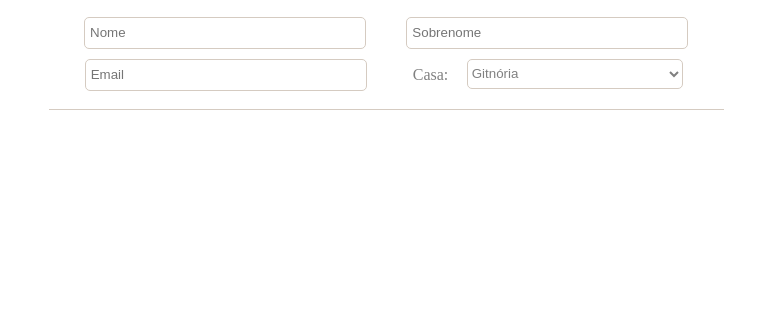
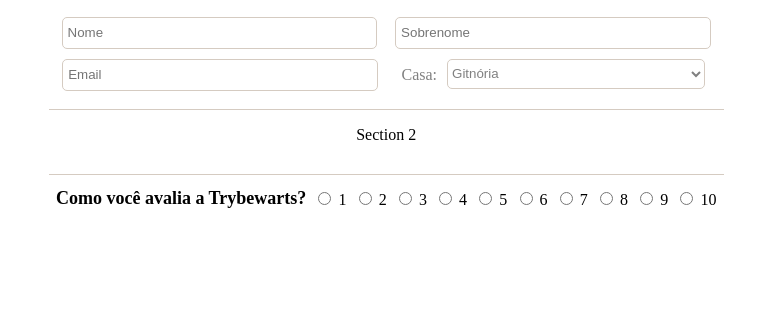
Before and after one commit to IsaacBonfim/08-projeto-trybewarts, a website: page index.html in a window 1280 px wide. Shown: the part 135-455 px from the top of the page, 0-768 px from the left. Drawn offline with Linux system fonts and the light colour scheme.

Commit message:
Enviando o requisito 14

```diff
--- a/index.html
+++ b/index.html
@@ -60,6 +60,66 @@
 
         </section>
 
+        <section id="section2">
+          <p>Section 2</p>
+        </section>
+
+        <section id="section3">
+
+          <label id="label-rate" for="" >Como você avalia a Trybewarts?</label>
+
+          <div>
+            <input id="rd1" type="radio" value="1" name="rate">
+            <label id="label-rd1" for="rd1">1</label>
+          </div>
+
+          <div>
+            <input id="rd2" type="radio" value="2" name="rate">
+            <label id="label-rd2" for="rd2">2</label>
+          </div>
+
+          <div>
+            <input id="rd3" type="radio" value="3" name="rate">
+            <label id="label-rd3" for="rd3">3</label>
+          </div>
+
+          <div>
+            <input id="rd4" type="radio" value="4" name="rate">
+            <label id="label-rd4" for="rd4">4</label>
+          </div>
+
+          <div>
+            <input id="rd5" type="radio" value="5" name="rate">
+            <label id="label-rd5" for="rd5">5</label>
+          </div>
+
+          <div>
+            <input id="rd6" type="radio" value="6" name="rate">
+            <label id="label-rd6" for="rd6">6</label>
+          </div>
+
+          <div>
+            <input id="rd7" type="radio" value="7" name="rate">
+            <label id="label-rd7" for="rd7">7</label>
+          </div>
+
+          <div>
+            <input id="rd8" type="radio" value="8" name="rate">
+            <label id="label-rd8" for="rd8">8</label>
+          </div>
+
+          <div>
+            <input id="rd9" type="radio" value="9" name="rate">
+            <label id="label-rd9" for="rd9">9</label>
+          </div>
+
+          <div>
+            <input id="rd10" type="radio" value="10" name="rate">
+            <label id="label-rd10" for="rd10">10</label>
+          </div>
+
+        </section>
+
       </form>
 
       <img id="trybewarts-forms-logo" src="images/trybewarts-colored.svg" alt="Logo Trybewarts" height="500px">
--- a/script.js
+++ b/script.js
@@ -1,6 +1,7 @@
 document.getElementById('buttonForm1').addEventListener('click', () => {
   const email = document.getElementById('email').value;
   const password = document.getElementById('password').value;
+
   if (email === 'tryber@teste.com' && password === '123456') {
     window.alert('Olá, Tryber!');
   } else {
--- a/style.css
+++ b/style.css
@@ -61,7 +61,7 @@
 
 #section1 input {
   height: 20px;
-  width: 40%;
+  width: 45%;
   padding: 5px;
   border: 1px solid rgb(213, 203, 193);
   border-radius: 5px;
@@ -70,7 +70,7 @@
 
 #section1 div {
   display: flex;
-  width: 40%;
+  width: 45%;
   justify-content: space-between;
   padding: 0 5px;
   margin: 5px;
@@ -83,9 +83,32 @@
 
 #section1 div select {
   height: 30px;
-  width: 80%;
+  width: 85%;
   border-radius: 5px;
   border-color: rgb(213, 203, 193);
   color: gray;
   background-color: white;
 }
+
+#section2 {
+  display: flex;
+  justify-content: space-evenly;
+  flex-wrap: wrap;
+  width: 675px;
+  padding-bottom: 2%;
+  border-bottom: 1px solid rgb(213, 203, 193);
+}
+
+#section3 {
+  display: flex;
+  align-items: center;
+  justify-content: space-evenly;
+  flex-wrap: wrap;
+  width: 675px;
+  margin-top: 2%;
+}
+
+#label-rate {
+  font-size: 18px;
+  font-weight: 600;
+}
```
